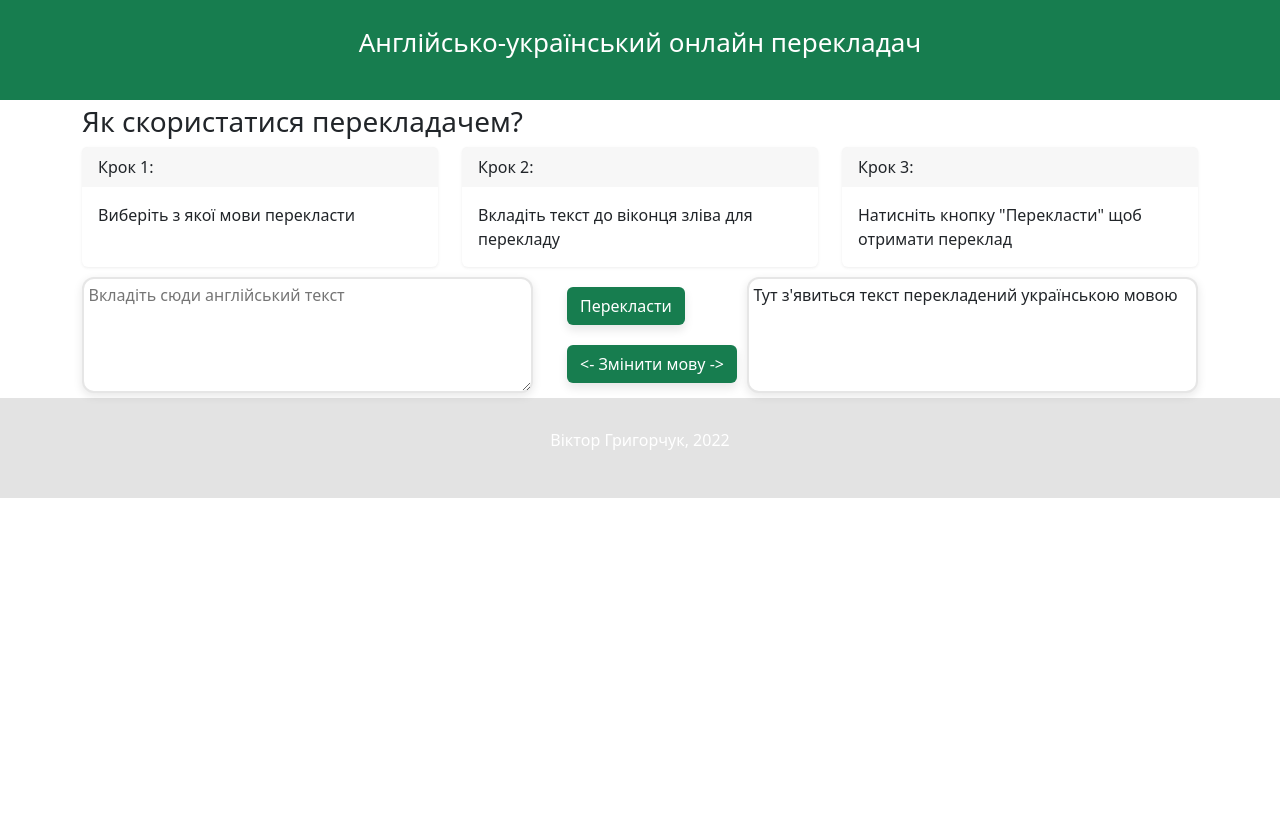
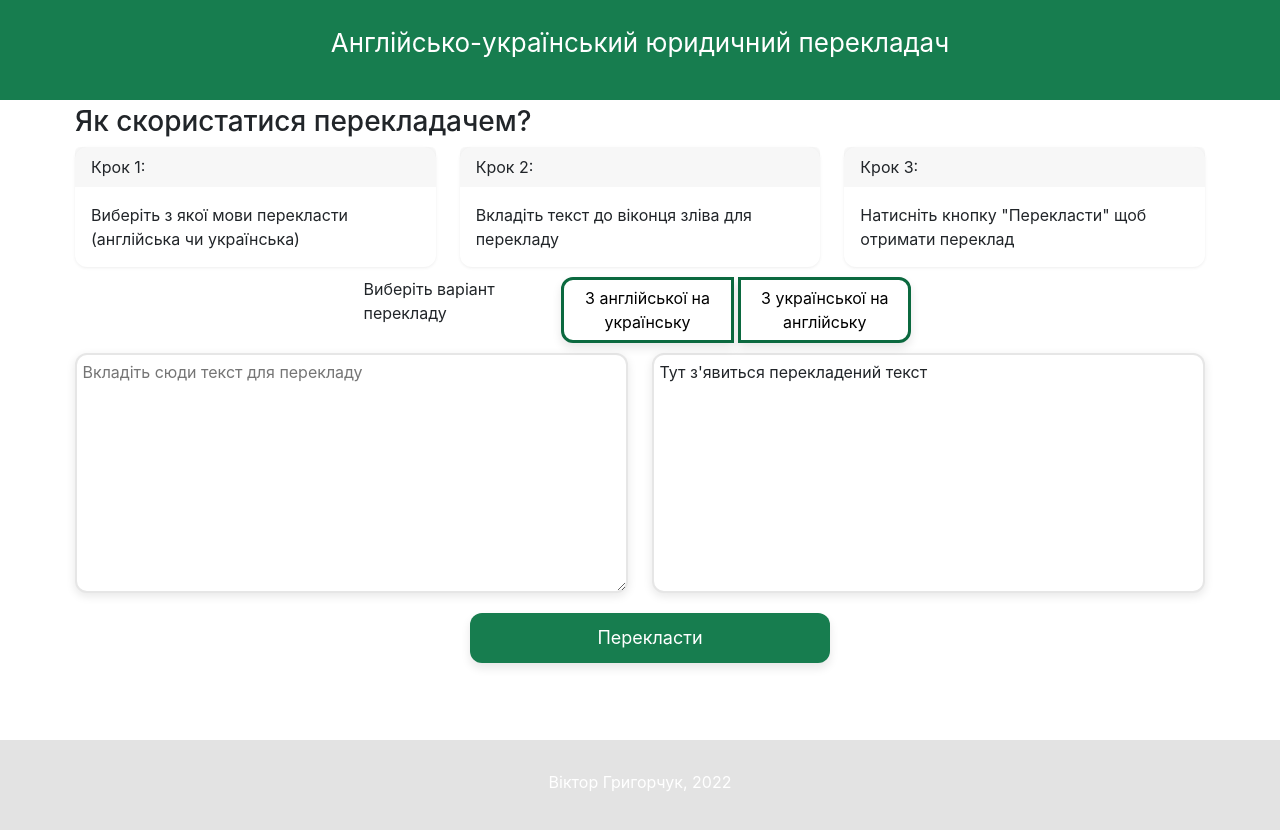
Before and after one commit to VicGrygorchyk/en-ukr-translater, a React (Create React App) app in the folder webapp/app/: page / in a window 1280 px wide. Shown: the top 830 px of the page. Before the commit the page ends 800 px from the top, so only its background shows below. Built offline with nearby package versions, Linux system fonts and the light colour scheme.

Commit message:
Update ui

```diff
--- a/webapp/app/src/App.jsx
+++ b/webapp/app/src/App.jsx
@@ -6,7 +6,7 @@ import { Footer } from './Footer';
 function App() {
   return (
     <div className="App">
-      <Header title='Англійсько-український онлайн перекладач'/>
+      <Header title='Англійсько-український юридичний перекладач'/>
       <Content />
       <Footer />
     </div>
--- a/webapp/app/src/Content.css
+++ b/webapp/app/src/Content.css
@@ -11,6 +11,7 @@ main {
     text-align: left;
     gap: 10px 0px;
     width: fit-content;
+    min-height: 80vh;
 }
 
 .row-trans {
@@ -19,26 +20,25 @@ main {
 
 .column-trans {
   height: 100%;
+  min-height: 30vh;
   width: 100%;
 }
 
 .translate-btn {
-  height: auto;
+  width: 100%;
   align-items: center;
-  background-color: #177d4f !important;
+  background-color: #177d4f;
   border-radius: 12px;
   box-shadow: transparent 0 0 0 3px,rgba(18, 18, 18, .1) 0 5px 10px;
   box-sizing: border-box;
-  color: #fff !important;
+  color: #fff;
   cursor: pointer;
-  display: inline-flex;
-  flex: 1 1 auto;
   font-size: calc(10px + 1vmin);
   justify-content: center;
   line-height: 1;
   margin: 10px;
   outline: none;
-  padding: 1rem 1.2rem;
+  padding: 1rem;
   text-align: center;
   text-decoration: none;
   transition: box-shadow .2s,-webkit-box-shadow .2s;
@@ -49,6 +49,41 @@ main {
   touch-action: manipulation;
 }
 
+.loading {
+  user-select: none;
+  pointer-events: none;
+  -webkit-user-select: none;
+  margin: 0 10px;
+}
+
 .translate-btn:hover {
+  background-color: #0b693f;
   box-shadow: #121212 0 0 0 1px, transparent 0 0 0 0;
 }
+
+.select-lang-btn {
+  background-color: #fff;
+  border: 3px solid #0b693f;
+  box-shadow: transparent 0 0 0 3px,rgba(18, 18, 18, .1) 0 5px 10px;
+  color: #000;
+  margin: 0 5px;
+  border-radius: 12px;
+}
+
+.select-lang-btn:hover {
+  color: #fff !important;
+  background-color: #0b693f !important;
+  border: 3px solid #0b693f !important;
+}
+
+.select-lang-btn:focus {
+  color: #fff !important;
+  background-color: #0b693f !important;
+  border: 3px solid #0b693f !important;
+}
+
+.select-lang-btn:checked {
+  color: #fff !important;
+  background-color: #2510e8 !important;
+  border: 3px solid #0b693f !important;
+}
--- a/webapp/app/src/Content.jsx
+++ b/webapp/app/src/Content.jsx
@@ -3,6 +3,8 @@ import React from 'react';
 import Container from 'react-bootstrap/Container';
 import Row from 'react-bootstrap/Row';
 import Col from 'react-bootstrap/Col';
+import ToggleButtonGroup from 'react-bootstrap/ButtonGroup';
+import ToggleButton from 'react-bootstrap/ToggleButton';
 
 import { Instruction } from './Instruction';
 import { Box } from './Box';
@@ -14,13 +16,14 @@ export class Content extends React.Component {
     this.state = {
       error: null,
       isLoaded: false,
-      engText: 'Вкладіть сюди англійський текст',
+      engText: 'Вкладіть сюди текст для перекладу',
       textAreaValue: '',
-      translated: "Тут з'явиться текст перекладений українською мовою",
-      spinnerClass: 'hidden'
+      translated: "Тут з'явиться перекладений текст",
+      checked: false
     };
     this.handleClick = this.handleClick.bind(this);
     this.handleChangeEng = this.handleChangeEng.bind(this);
+    this.handleLangSelected = this.handleLangSelected.bind(this);
   }
 
   handleChangeEng(event) {
@@ -32,13 +35,23 @@ export class Content extends React.Component {
     }));
   }
 
+
+  handleLangSelected(event) {
+    this.setState(state => ({
+      error: state.error,
+      isLoaded: state.isLoaded,
+      translated: state.translated,
+      textAreaValue: event.target.value
+    }));
+    console.log('Test ' + event.target)
+  }
+
   async handleClick() {
     this.setState(state => ({
       error: state.error,
       isLoaded: state.isLoaded,
       translated: state.translated,
       textAreaValue: state.value,
-      spinnerClass: "spinner-border spinner-border-sm"
     }));
 
     try {
@@ -61,7 +74,6 @@ export class Content extends React.Component {
         isLoaded: true,
         translated: translated,
         textAreaValue: state.textAreaValue,
-        spinnerClass: "hidden"
       }));
     } catch (err) {
       this.setState(state => ({
@@ -69,7 +81,6 @@ export class Content extends React.Component {
         isLoaded: true,
         translated: '',
         textAreaValue: state.textAreaValue,
-        spinnerClass: "hidden"
       }));
     }
   };
@@ -80,22 +91,41 @@ export class Content extends React.Component {
       <Container className='container container-fluid'>
         <Instruction />
           <Row  className='row-trans'>
-            <Col className='col-5 '>
+           <Col className='col-3'></Col>
+           <Col className='col-2'>
+            <p>Виберіть варіант перекладу</p>
+           </Col>
+           <Col className='col-4'>
+            <ToggleButtonGroup
+              type="radio" name="options" defaultValue={1} onChange={this.handleLangSelected}
+            >
+              <ToggleButton
+                className='select-lang-btn'
+                variant='outline-success'
+                id="tbg-radio-1"
+                value={1}
+              >
+                З англійської на українську
+              </ToggleButton>
+              <ToggleButton
+                className='select-lang-btn'
+                variant='outline-success'
+                id="tbg-radio-2"
+                value={2}
+              > З української на англійську
+              </ToggleButton>
+            </ToggleButtonGroup>
+           </Col>
+           <Col className='col-3'></Col>
+          </Row>
+          <Row  className='row-trans'>
+            <Col className='col-6'>
               <div className='column-trans'>
                 <Box className='box' text={this.state.engText} onChangeHandler={this.handleChangeEng}>
                 </Box>
               </div>
             </Col>
-            <Col className='col-2'>
-              <div className='column-trans'>
-                <button onClick={this.handleClick} className='btn translate-btn'>
-                  Перекласти
-                  <span className={this.state.spinnerClass} role="status" aria-hidden="true"></span>
-                </button>
-                <button className='btn translate-btn'>&#60;- Змінити мову -&#62;</button>
-              </div>
-              </Col>
-            <Col className='col-5'>
+            <Col className='col-6'>
               <div className='column-trans'>
                 <div className='box'>
                   { this.state.translated }
@@ -103,6 +133,16 @@ export class Content extends React.Component {
               </div>
             </Col>
           </Row>
+          <Row className='row-trans'>
+            <Col className='col-4'></Col>
+            <Col className='col-4'>
+                <button onClick={this.handleClick} className='translate-btn'>
+                    { this.state.isLoaded? 'Зачекайте...' : 'Перекласти'}
+                    <span className={ !this.state.isLoaded? 'hidden' : 'spinner-border spinner-border-sm loading'}></span>
+                </button>
+            </Col>
+            <Col className='col-4'></Col>
+          </Row>
       </Container>
     </main>
     );
--- a/webapp/app/src/Footer.jsx
+++ b/webapp/app/src/Footer.jsx
@@ -4,11 +4,11 @@ import './Footer.css';
 export class Footer extends React.Component {
     render() {
       return (
-        <header className="footer">
+        <footer className="footer">
             <p>
                 Віктор Григорчук, 2022
             </p>
-        </header>
+        </footer>
       );
     }
   }
--- a/webapp/app/src/Instruction.jsx
+++ b/webapp/app/src/Instruction.jsx
@@ -14,7 +14,7 @@ export class Instruction extends React.Component {
             <Card className='h-100 border-black-50 instruction-card'>
               <CardHeader className="card-title">Крок 1:</CardHeader>
               <div className="card-body">
-                <p className="card-text">Виберіть з якої мови перекласти</p>
+                <p className="card-text">Виберіть з якої мови перекласти (англійська чи українська)</p>
               </div>
             </Card>
           </Col>
--- a/webapp/app/src/index.js
+++ b/webapp/app/src/index.js
@@ -1,10 +1,10 @@
 import React from 'react';
 import ReactDOM from 'react-dom/client';
+import 'bootstrap/dist/css/bootstrap.min.css';
 import './index.css';
 import App from './App';
 // import reportWebVitals from './reportWebVitals';
 // Importing the Bootstrap CSS
-import 'bootstrap/dist/css/bootstrap.min.css';
 
 const root = ReactDOM.createRoot(document.getElementById('root'));
 root.render(
```
